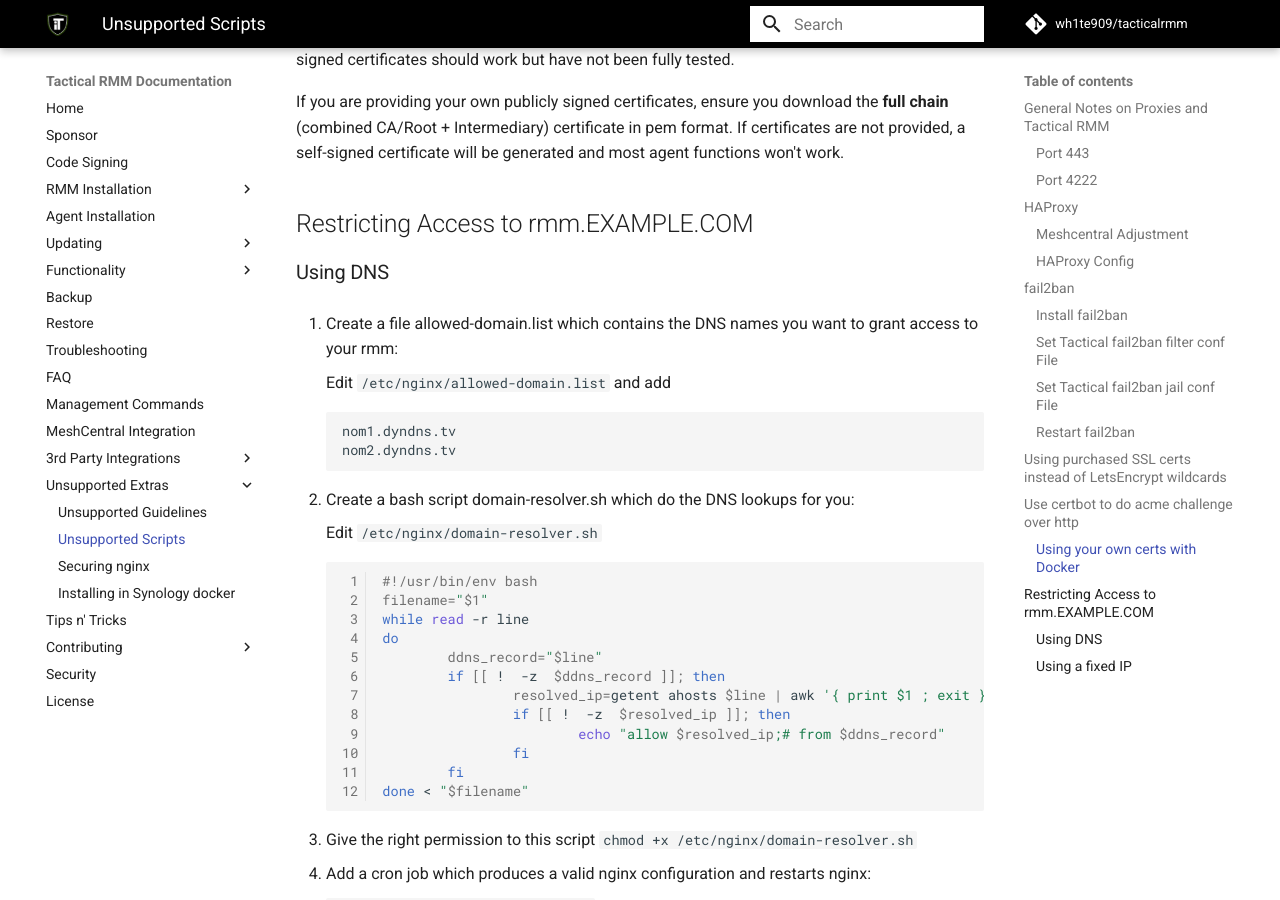
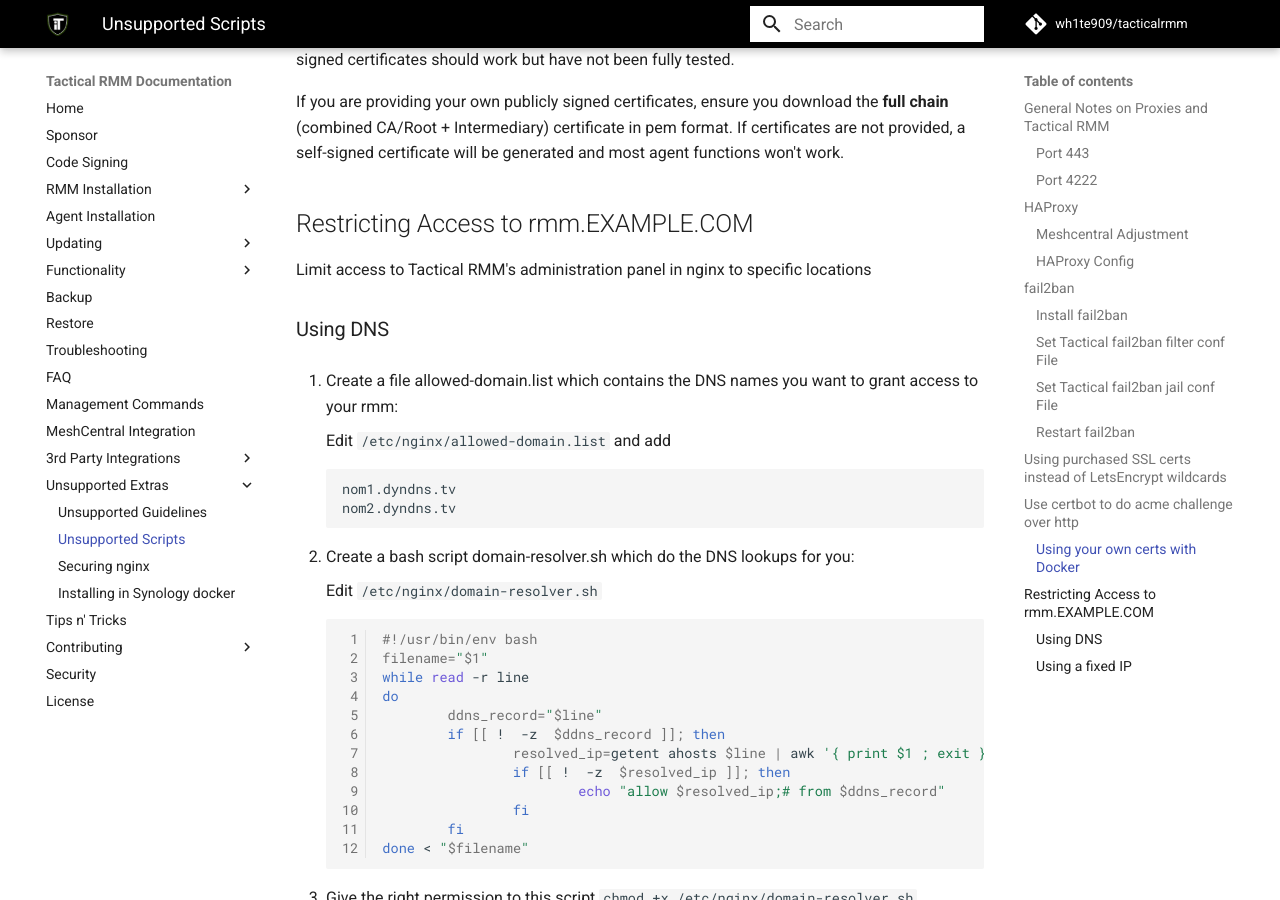
Before and after one commit to amidaware/trmm-docs, an MkDocs documentation site: the page built from docs/docs/unsupported_scripts.md, in a window 1280 px wide and 900 px high, scrolled down 11275 px. Built offline with MkDocs 1.6.1 and Material for MkDocs 9.7.7, drawn with Linux system fonts in a browser that asks for light colours; comment, search, counter and statistics services are not loaded.

Commit message:
docs fix formatting

```diff
--- a/docs/docs/unsupported_scripts.md
+++ b/docs/docs/unsupported_scripts.md
@@ -550,6 +550,8 @@
 
 ## Restricting Access to rmm.EXAMPLE.COM
 
+Limit access to Tactical RMM's administration panel in nginx to specific locations
+
 ### Using DNS
 
 1. Create a file allowed-domain.list which contains the DNS names you want to grant access to your rmm:
@@ -637,6 +639,7 @@
 1. Create a file containg the fixed IP address (where xxx.xxx.xxx.xxx must be replaced by your real IP address)
 
     Edit `/etc/nginx//allowed-ips.conf`
+
         # Private IP address
         allow 192.168.0.0/16;
         allow 172.16.0.0/12;
```
